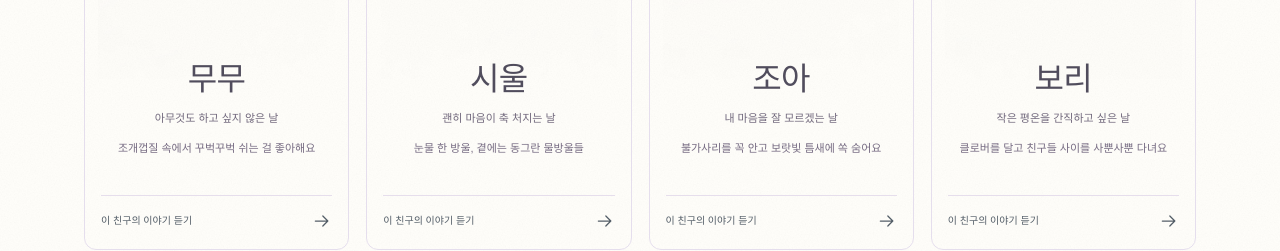
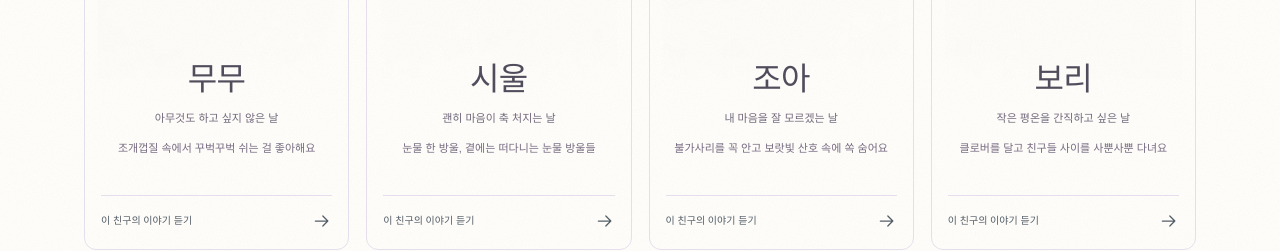
Before and after one commit to moo0moo0cjg/NARU-landing, a Next.js app: page / in a window 1280 px wide. Shown: the part 2040-2291 px from the top of the page. Built offline with nearby package versions, Linux system fonts and the light colour scheme; no server answers; a web font is replaced by a local one.

Commit message:
Update Siul and Joa character descriptions

```diff
--- a/src/content.ts
+++ b/src/content.ts
@@ -315,7 +315,7 @@ export const autumnFriends = [
     color: "#e4f0f8",
     line: "말 안 해도 돼. 네 옆에 있을게.",
     desc: "괜히 마음이 축 처지는 날",
-    symbol: "눈물 한 방울, 곁에는 동그란 물방울들",
+    symbol: "눈물 한 방울, 곁에는 떠다니는 눈물 방울들",
   },
   {
     name: "조아",
@@ -323,7 +323,7 @@ export const autumnFriends = [
     color: "#eee7fa",
     line: "어떤 마음인지 몰라도 괜찮아. 하나씩 같이 찾아보자.",
     desc: "내 마음을 잘 모르겠는 날",
-    symbol: "불가사리를 꼭 안고 보랏빛 틈새에 쏙 숨어요",
+    symbol: "불가사리를 꼭 안고 보랏빛 산호 속에 쏙 숨어요",
   },
   {
     name: "보리",
```
